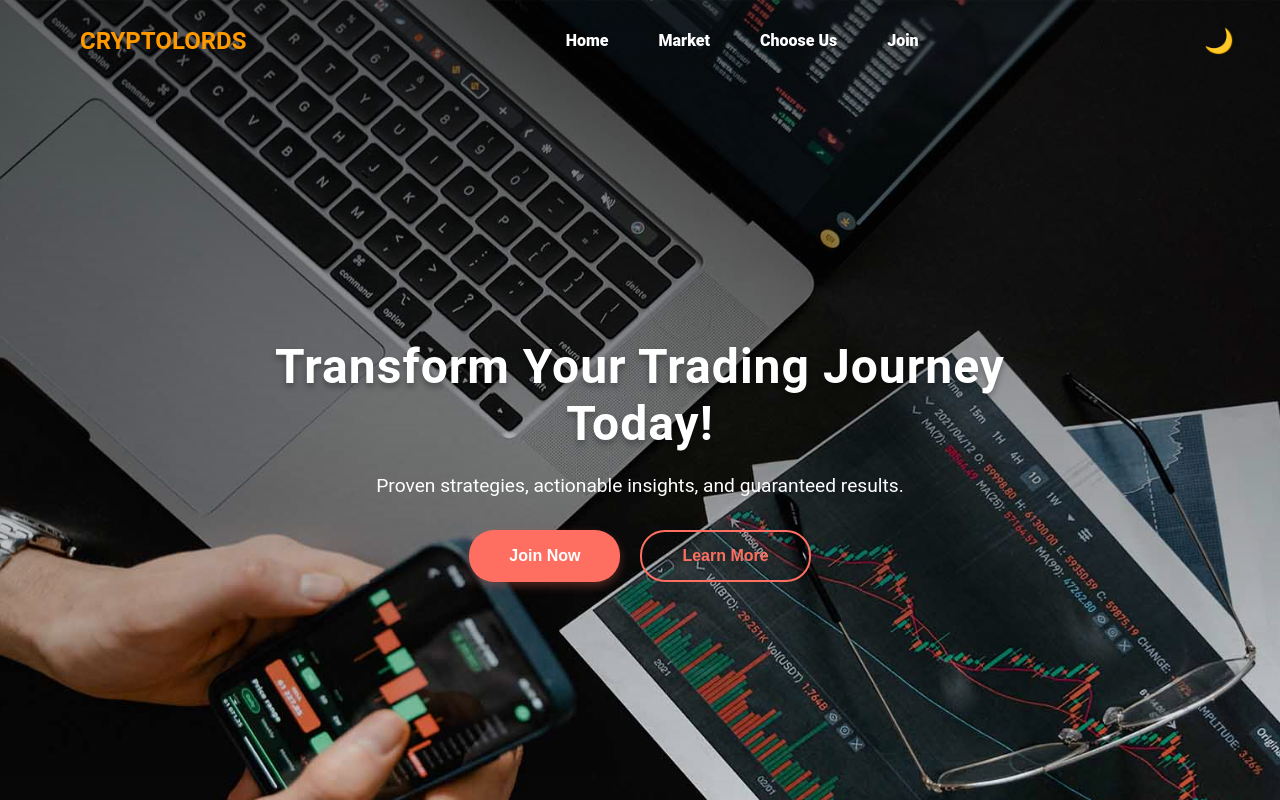
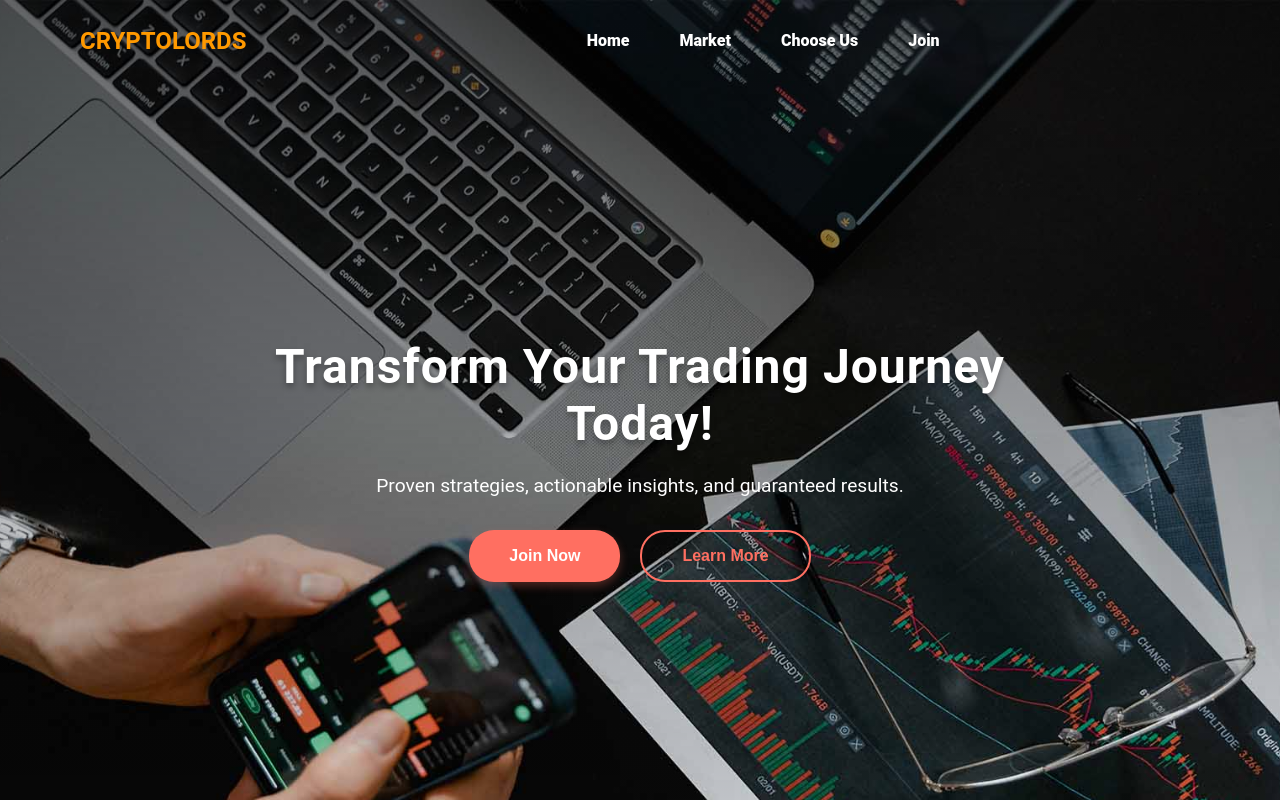
Before and after one commit to brendenozie/CRYPTOLORDS, a React (Create React App) app: page / in a window 1280 px wide. Shown: the top 800 px of the page. Built offline with nearby package versions, Linux system fonts and the light colour scheme.

Commit message:
update background gradient and comment out theme toggle button in Navbar

```diff
--- a/src/App.css
+++ b/src/App.css
@@ -1,5 +1,6 @@
 :root {
-  --background: linear-gradient(135deg, #1e40af, #60a5fa);
+  --background: linear-gradient(135deg, #000000, #011226);
+  /* linear-gradient(135deg, #1e40af, #60a5fa); */
   --text-color: #333333;
   --accent-color: #ff9900;
   --hover-bg: rgba(255, 153, 0, 0.1);
--- a/src/components/Navbar.jsx
+++ b/src/components/Navbar.jsx
@@ -49,13 +49,13 @@ const Navbar = () => {
         </ul>
 
         <div className="nav-actions">
-          <button
+          {/* <button
             className="theme-toggle"
             onClick={toggleTheme}
             aria-label="Toggle theme"
           >
             {theme === "light" ? "🌙" : "☀️"}
-          </button>
+          </button> */}
           <div
             className="hamburger-menu"
             onClick={toggleMobileNav}
```
